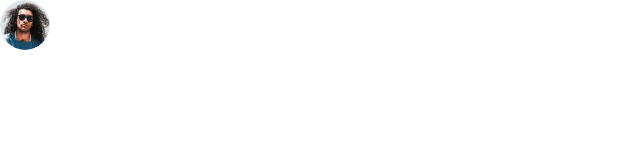
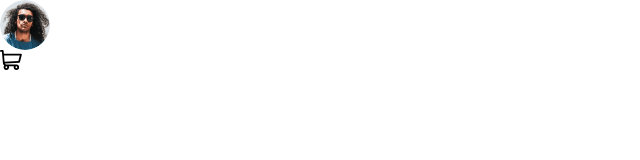
Before and after one commit to skhbabez/E-commerce-product-page, a React (Vite) app: page / in a window 1280 px wide. Shown: the top 160 px of the page, without its empty margins (0-640 px from the left). Built offline with nearby package versions, Linux system fonts and the light colour scheme; a web font is replaced by a local one.

Commit message:
basic popover implemented

```diff
--- a/src/components/CartItem/CartItem.module.css
+++ b/src/components/CartItem/CartItem.module.css
@@ -12,7 +12,6 @@
 
 .productimage {
   border-radius: 0.25rem;
-
   inline-size: 3.125rem;
   block-size: 3.125rem;
   object-fit: cover;
@@ -22,9 +21,11 @@
   display: flex;
   gap: 1rem;
   align-items: center;
-  justify-content: start;
+  justify-content: left;
+
   & button {
     flex-shrink: 0;
+    margin-inline-start: auto;
   }
 }
 
--- a/src/components/cart/Cart.module.css
+++ b/src/components/cart/Cart.module.css
@@ -1,8 +1,7 @@
 .cart {
   padding-block: 1.5rem;
   background-color: var(--white);
-  border-radius: 10px;
-  max-inline-size: 360px;
+  inline-size: 360px;
   display: flex;
   flex-direction: column;
   gap: 1.5rem;
@@ -18,7 +17,6 @@
   & > h2 {
     margin-inline: 12px;
     font-weight: bold;
-
     color: var(--grey-950);
   }
   & > ul {
@@ -38,3 +36,23 @@
     font-weight: bold;
   }
 }
+
+.popover {
+  border-radius: 10px;
+  margin: 0;
+  inset: auto;
+  bottom: calc(anchor(top) + 20px);
+  justify-self: anchor-center;
+}
+
+.shopbutton {
+  border: none;
+  background-color: transparent;
+  & svg {
+    transition: color 150ms ease-out;
+    block-size: 20px;
+  }
+  & svg:hover {
+    color: var(--orange-300);
+  }
+}
--- a/src/components/cart/index.tsx
+++ b/src/components/cart/index.tsx
@@ -1,12 +1,19 @@
-import { useContext } from "react";
+import { useContext, useId } from "react";
 import Button from "../button";
 import styles from "./Cart.module.css";
 import { CartCtx } from "../../context/cartContext";
 import CartItem from "../CartItem";
+import ShoppingCart from "../icons/ShoppingCart";
 
 const Cart = () => {
   const { cart, removeItem } = useContext(CartCtx);
+  const id = useId();
   return (
+    <>
+      <button className={styles.shopbutton}  popoverTarget={id}>
+        <ShoppingCart />
+      </button>
+      <div className={styles.popover} popover="auto" id={id}>
         <div className={styles.cart}>
           <h2>Cart</h2>
           {cart.length > 0 ? (
@@ -24,6 +31,8 @@ const Cart = () => {
             <p className={styles.emptymessage}>Your cart is empty.</p>
           )}
         </div>
+      </div>
+    </>
   );
 };
 export default Cart;
--- a/src/components/header/index.tsx
+++ b/src/components/header/index.tsx
@@ -2,6 +2,7 @@ import { useContext } from "react";
 import Avatar from "../avatar";
 import ImageLink from "../imageLink";
 import { UserCtx } from "../../context/userContext";
+import Cart from "../cart";
 
 // Use A router for next project
 const Header = () => {
@@ -11,6 +12,7 @@ const Header = () => {
       <ImageLink href="#">
         <Avatar alt="User Avatar" src={user.avatar}></Avatar>
       </ImageLink>
+      <Cart></Cart>
     </header>
   );
 };
--- a/src/index.css
+++ b/src/index.css
@@ -15,6 +15,13 @@ svg {
 ul,
 ol {
   list-style: none;
+}
+
+body :popover-open {
+  border: none;
+  /* outline: none; */
+  inline-size: max-content;
+  overflow: visible;
 }
 
 @font-face {
```
Lines whose indentation alone changed are shown as unchanged.
